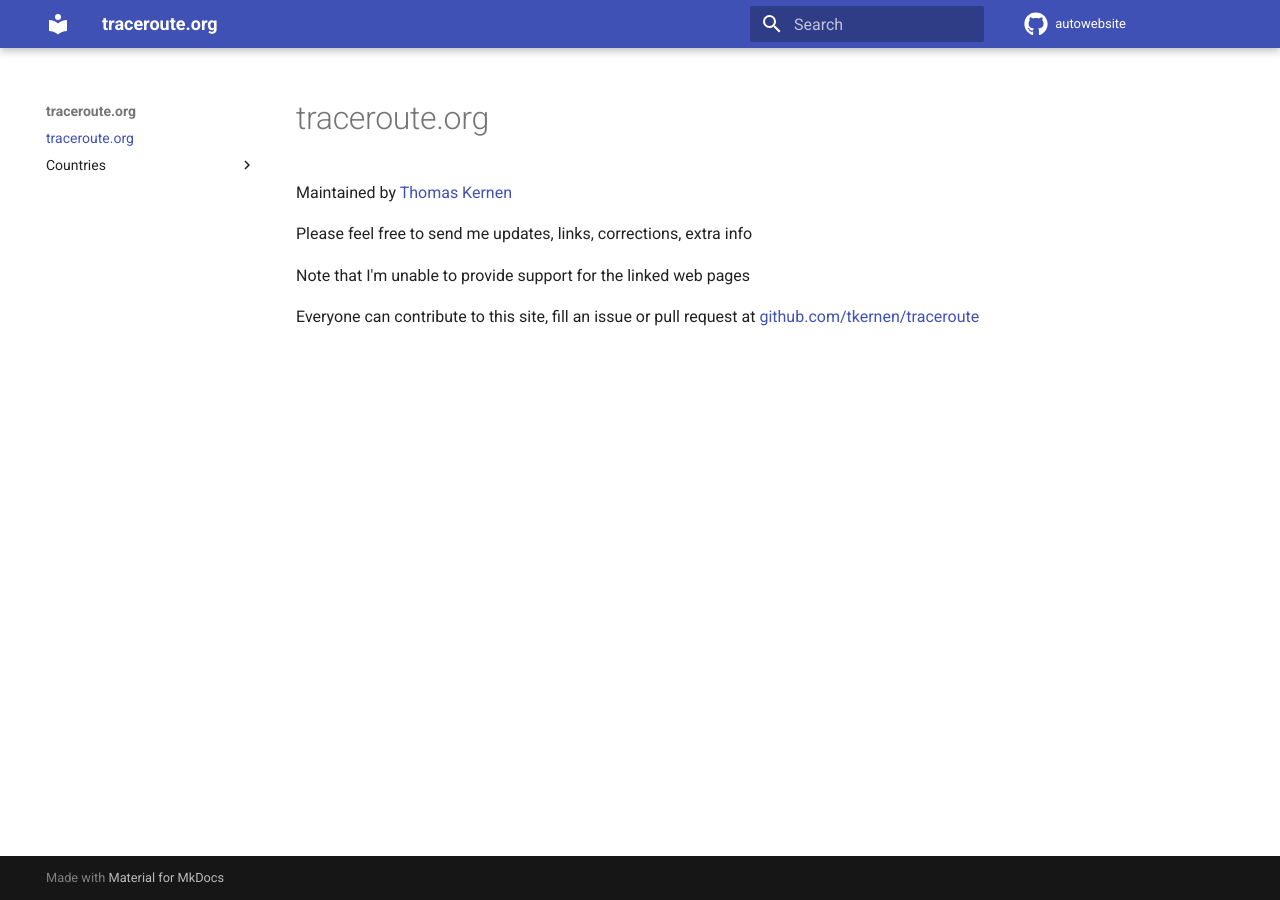
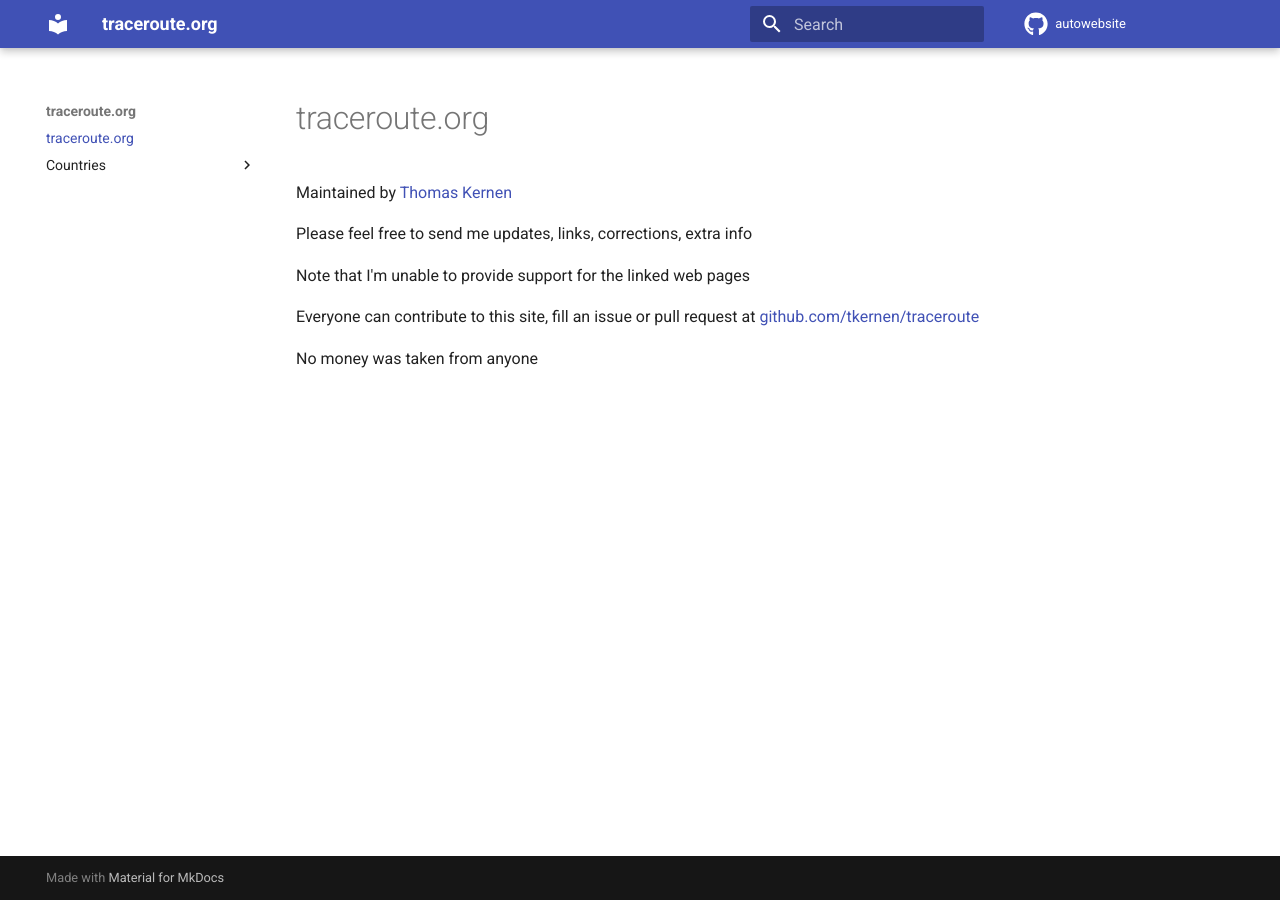
Before and after one commit to reneluria/autowebsite, an MkDocs documentation site: the page built from docs/index.md, in a window 1280 px wide. Built offline with MkDocs 1.6.1 and Material for MkDocs 9.7.7, drawn with Linux system fonts in a browser that asks for light colours; comment, search, counter and statistics services are not loaded.

Commit message:
Update index.md
Money is king

```diff
--- a/docs/index.md
+++ b/docs/index.md
@@ -7,3 +7,5 @@ Please feel free to send me updates, links, corrections, extra info
 Note that I'm unable to provide support for the linked web pages
 
 Everyone can contribute to this site, fill an issue or pull request at [github.com/tkernen/traceroute](https://github.com/tkernen/traceroute)
+
+No money was taken from anyone
```
